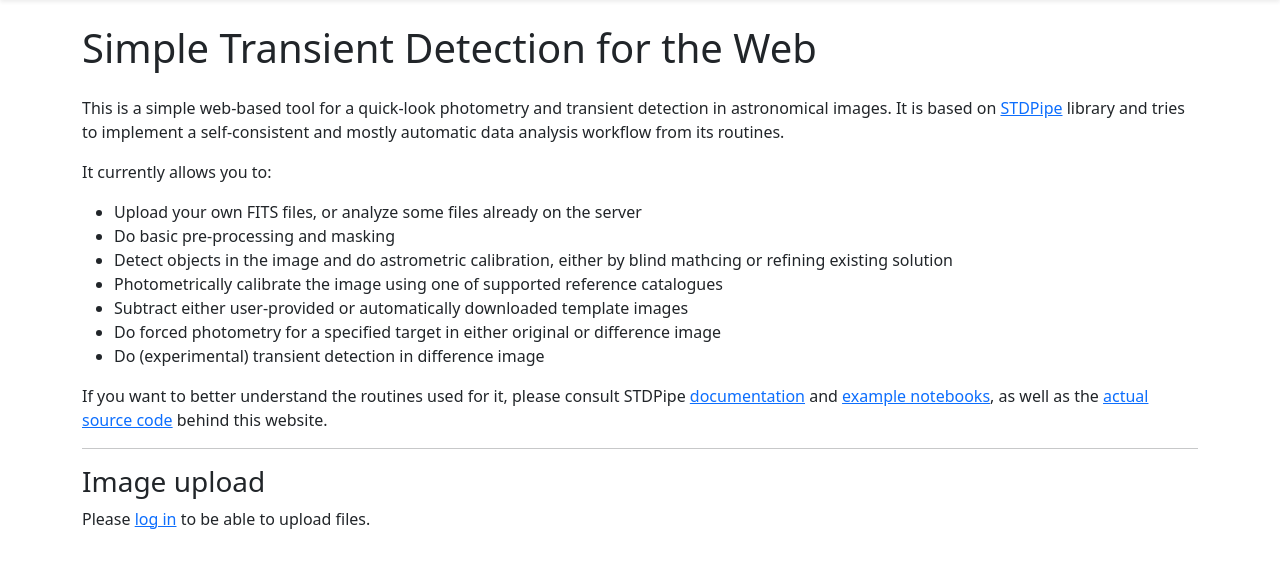
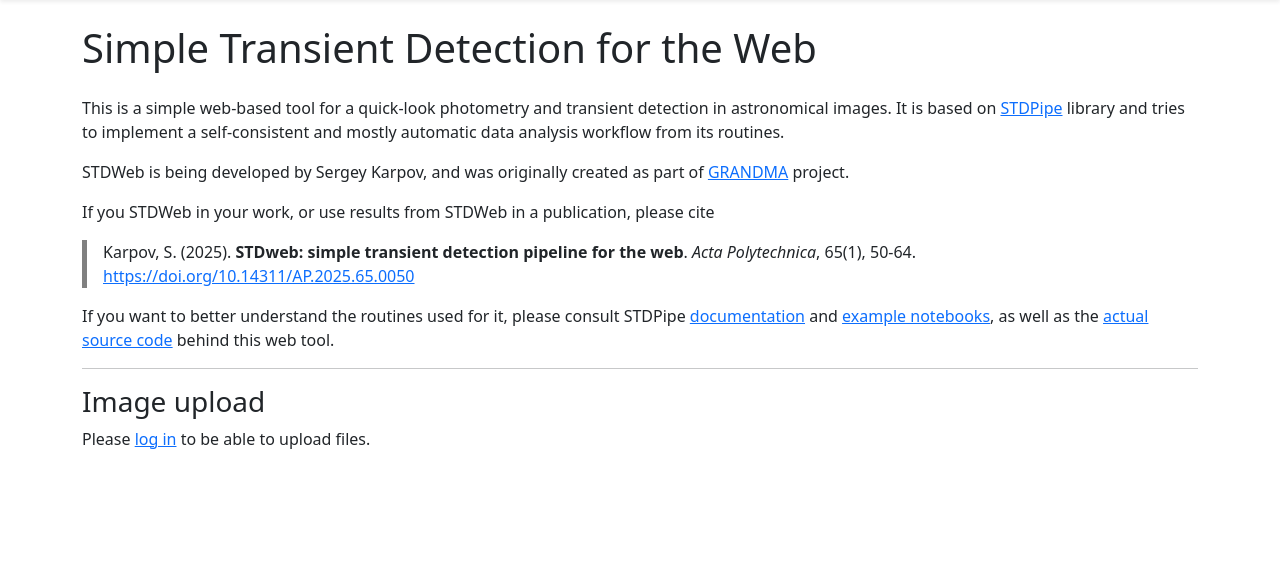
Before and after one commit to karpov-sv/stdweb, a Django app: page / in a window 1280 px wide. Shown: the part 48-616 px from the top of the page. Run offline with Django 4.2, Linux system fonts and the light colour scheme; data that the repository does not hold is empty; parts of the project's set-up code (start-up, migrations or seed data) failed here and were passed over; some libraries are stand-ins or nearby versions.

Commit message:
Add paper reference

```diff
--- a/stdweb/templates/index.html
+++ b/stdweb/templates/index.html
@@ -11,6 +11,7 @@
     This is a simple web-based tool for a quick-look photometry and transient detection in astronomical images. It is based on <a href="https://github.com/karpov-sv/stdpipe">STDPipe</a> library and tries to implement a self-consistent and mostly automatic data analysis workflow from its routines.
   </p>
 
+  <!--
   <p>
     It currently allows you to:
     <ul>
@@ -23,9 +24,23 @@
       <li>Do (experimental) transient detection in difference image</li>
     </ul>
   </p>
+  -->
 
   <p>
-    If you want to better understand the routines used for it, please consult STDPipe <a href="https://stdpipe.readthedocs.io/">documentation</a> and <a href="https://github.com/karpov-sv/stdpipe/tree/master/notebooks">example notebooks</a>, as well as the <a href="https://github.com/karpov-sv/stdweb">actual source code</a> behind this website.
+    STDWeb is being developed by Sergey Karpov, and was originally created as part of <a href="https://grandma.ijclab.in2p3.fr">GRANDMA</a> project.
+  </p>
+
+  <p>
+    If you STDWeb in your work, or use results from STDWeb in a publication, please cite <br>
+    <p style="padding: 0 1rem 0 1rem; border-width: 0 0 0 5px; border-style: solid; border-color: gray">
+        Karpov, S. (2025). <b>STDweb: simple transient detection pipeline for the web</b>. <i>Acta Polytechnica</i>, 65(1), 50-64. <br>
+        <a href="https://doi.org/10.14311/AP.2025.65.0050">https://doi.org/10.14311/AP.2025.65.0050</a>
+    </p>
+
+  </p>
+
+  <p>
+    If you want to better understand the routines used for it, please consult STDPipe <a href="https://stdpipe.readthedocs.io/">documentation</a> and <a href="https://github.com/karpov-sv/stdpipe/tree/master/notebooks">example notebooks</a>, as well as the <a href="https://github.com/karpov-sv/stdweb">actual source code</a> behind this web tool.
   </p>
 
   <hr>
```
